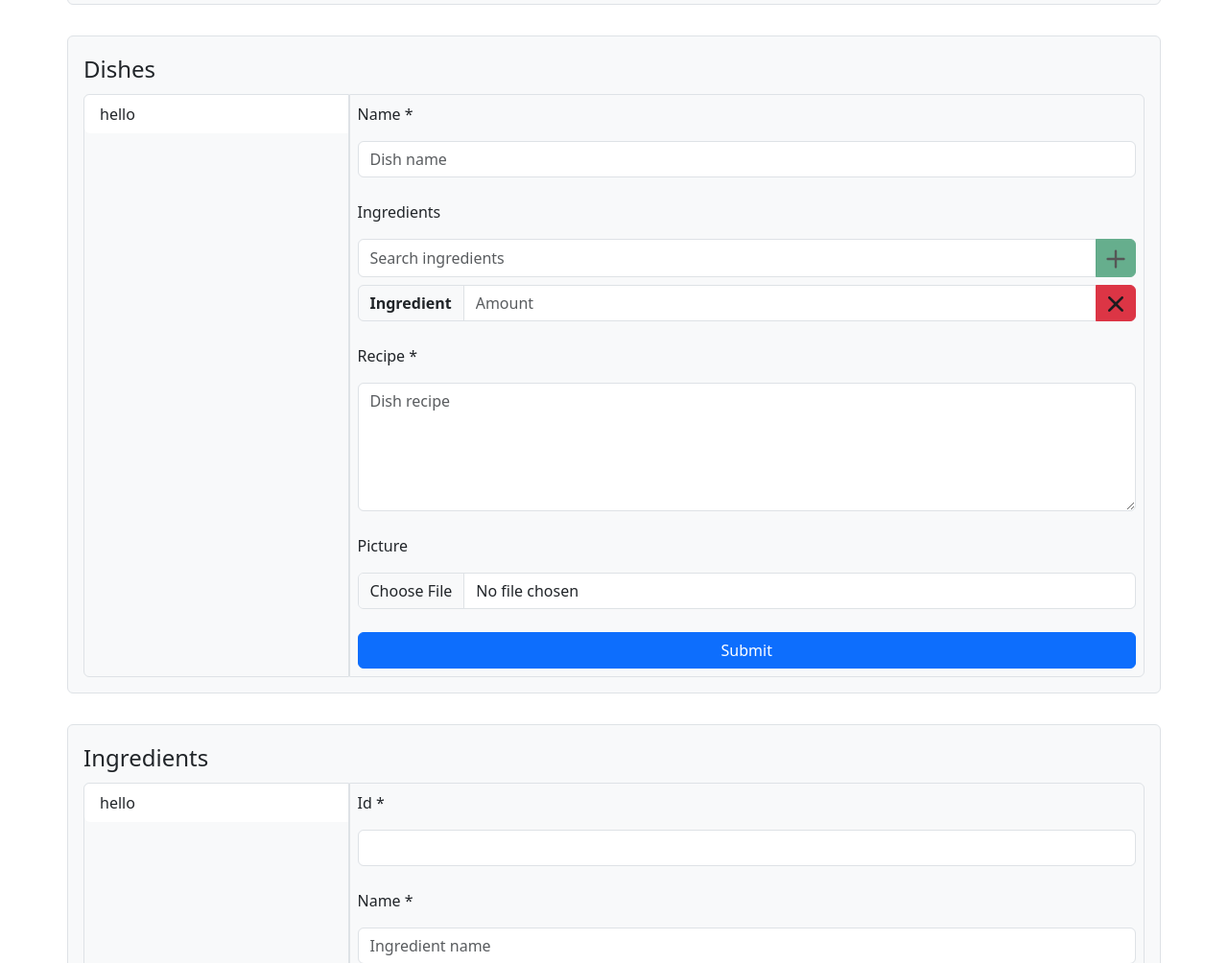
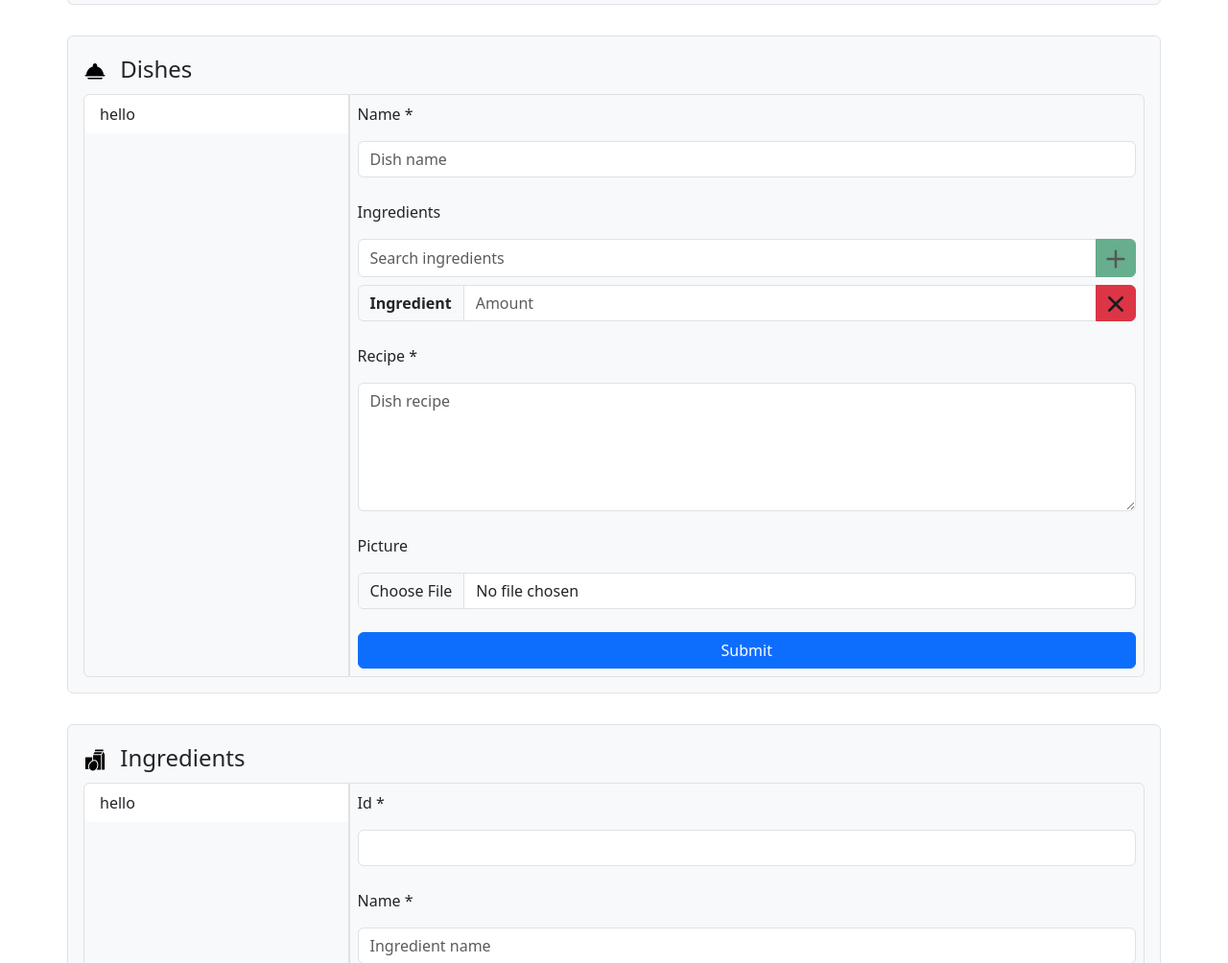
Before and after one commit to Blxee/dish-creator, a plain HTML site: page index.html in a window 1280 px wide. Shown: the part 318-1322 px from the top of the page at 96% size. Drawn offline with Linux system fonts and the light colour scheme.

Commit message:
Added: dish and ingredient icons to forms

```diff
--- a/index.html
+++ b/index.html
@@ -30,7 +30,10 @@
     </form>
 
     <form id="dishes-form" class="container container-12 border rounded m-3 p-3 bg-light">
-      <legend>Dishes</legend>
+      <legend>
+        <img src="images/dish.svg" style="height: 1em;" class="me-2">
+        Dishes
+      </legend>
       <div class="position-relative w-100">
 
         <ul id="dishes-list" class="position-absolute top-0 start-0 h-100 w-25 list-group list-group-flush w-25 border rounded-start overflow-y-scroll">
@@ -69,7 +72,10 @@
     </form>
 
     <form id="ingredients-form" class="container container-12 border rounded m-3 p-3 bg-light">
-      <legend>Ingredients</legend>
+      <legend>
+        <img src="images/ingredients.svg" style="height: 1em;" class="me-2">
+        Ingredients
+      </legend>
       <div class="position-relative w-100">
 
         <ul id="ingredients-list" class="position-absolute top-0 start-0 h-100 w-25 list-group list-group-flush w-25 border rounded-start overflow-y-scroll">
```
